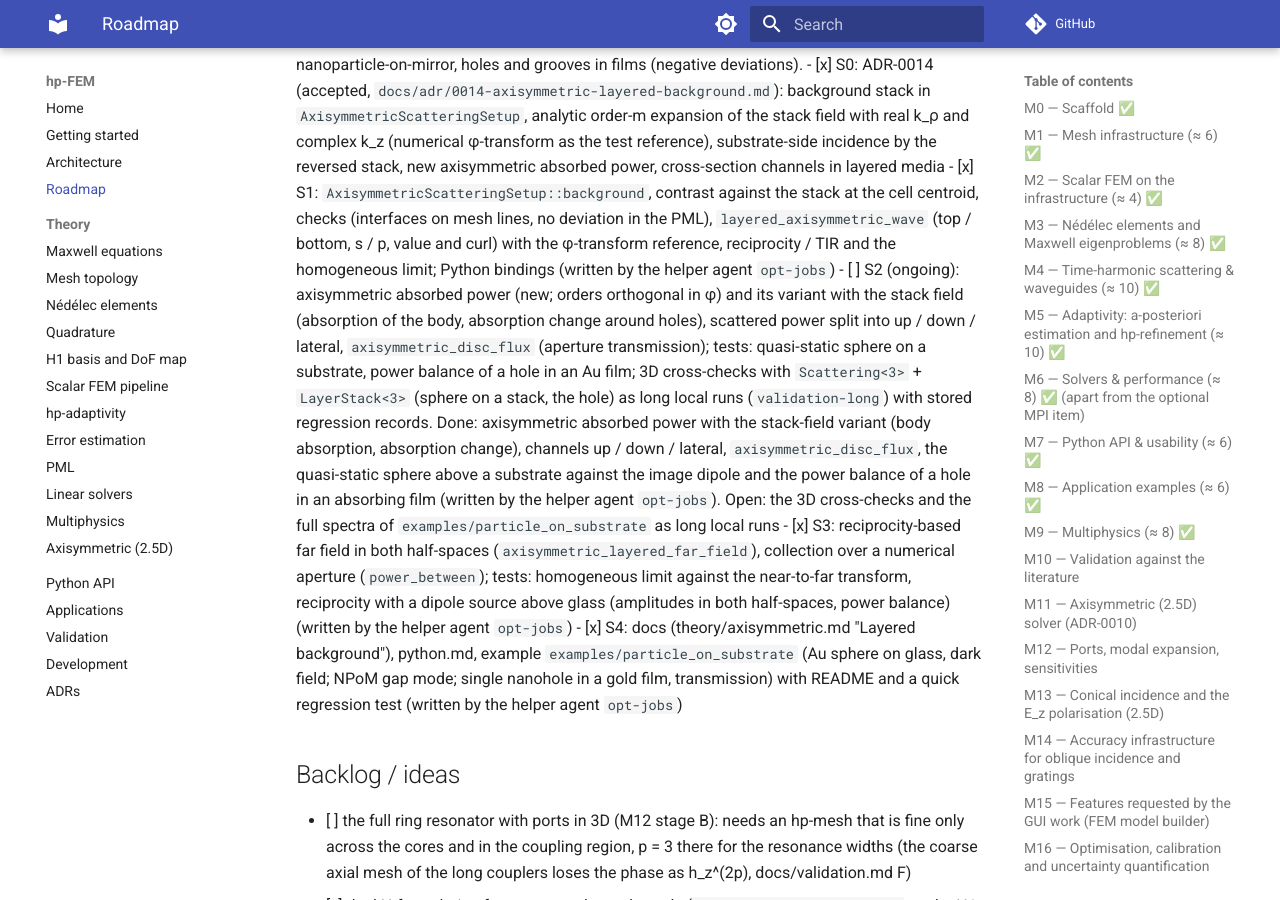
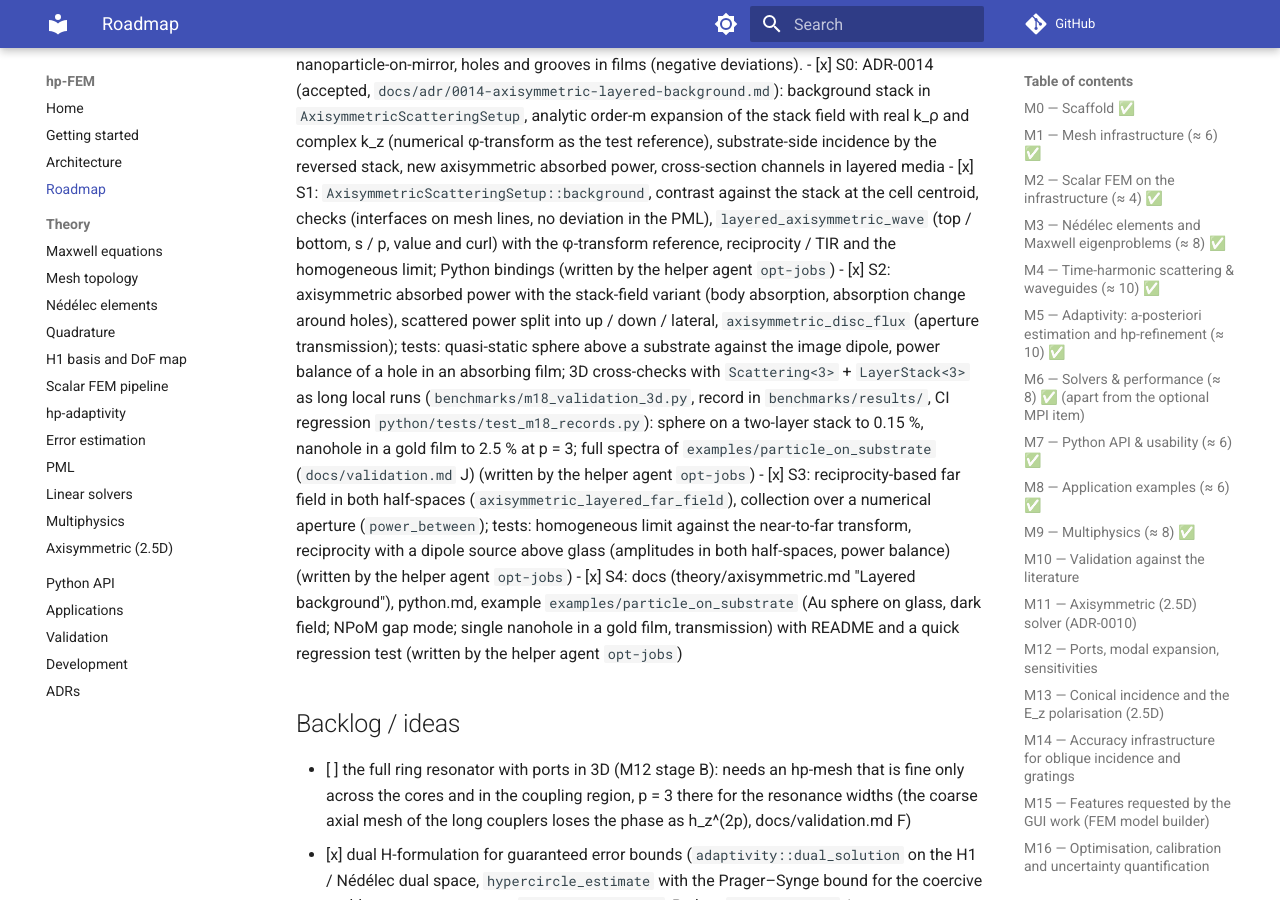
Before and after one commit to PhotonPower/hp-FEM, an MkDocs documentation site: the page built from docs/roadmap.md, in a window 1280 px wide and 900 px high, scrolled down 12954 px. Built offline with MkDocs 1.6.1 and Material for MkDocs 9.7.7, drawn with Linux system fonts in a browser that asks for light colours; comment, search, counter and statistics services are not loaded.

Commit message:
docs: M18 S2 done (3D cross-checks), changelog entry
Co-Authored-By: Claude Opus 5.5 <noreply@anthropic.com>

```diff
--- a/docs/roadmap.md
+++ b/docs/roadmap.md
@@ -490,16 +490,15 @@ particles on substrates, nanoparticle-on-mirror, holes and grooves in films (neg
   centroid, checks (interfaces on mesh lines, no deviation in the PML), `layered_axisymmetric_wave`
   (top / bottom, s / p, value and curl) with the φ-transform reference, reciprocity / TIR and the
   homogeneous limit; Python bindings (written by the helper agent `opt-jobs`)
-- [ ] S2 (ongoing): axisymmetric absorbed power (new; orders orthogonal in φ) and its variant with the
-  stack field (absorption of the body, absorption change around holes), scattered power split into
-  up / down / lateral, `axisymmetric_disc_flux` (aperture transmission); tests: quasi-static sphere
-  on a substrate, power balance of a hole in an Au film; 3D cross-checks with `Scattering<3>` +
-  `LayerStack<3>` (sphere on a stack, the hole) as long local runs (`validation-long`) with stored
-  regression records. Done: axisymmetric absorbed power with the stack-field variant (body absorption, absorption
-  change), channels up / down / lateral, `axisymmetric_disc_flux`, the quasi-static sphere above
-  a substrate against the image dipole and the power balance of a hole in an absorbing film
-  (written by the helper agent `opt-jobs`). Open: the 3D cross-checks and the full spectra of
-  `examples/particle_on_substrate` as long local runs
+- [x] S2: axisymmetric absorbed power with the stack-field variant (body absorption, absorption
+  change around holes), scattered power split into up / down / lateral, `axisymmetric_disc_flux`
+  (aperture transmission); tests: quasi-static sphere above a substrate against the image dipole,
+  power balance of a hole in an absorbing film; 3D cross-checks with `Scattering<3>` +
+  `LayerStack<3>` as long local runs (`benchmarks/m18_validation_3d.py`, record in
+  `benchmarks/results/`, CI regression `python/tests/test_m18_records.py`): sphere on a two-layer
+  stack to 0.15 %, nanohole in a gold film to 2.5 % at p = 3; full spectra of
+  `examples/particle_on_substrate` (`docs/validation.md` J) (written by the helper agent
+  `opt-jobs`)
 - [x] S3: reciprocity-based far field in both half-spaces (`axisymmetric_layered_far_field`),
   collection over a numerical aperture (`power_between`); tests: homogeneous limit against the
   near-to-far transform, reciprocity with a dipole source above glass (amplitudes in both
```
Also changed, not shown: CHANGELOG.md (+6 -0 lines).
